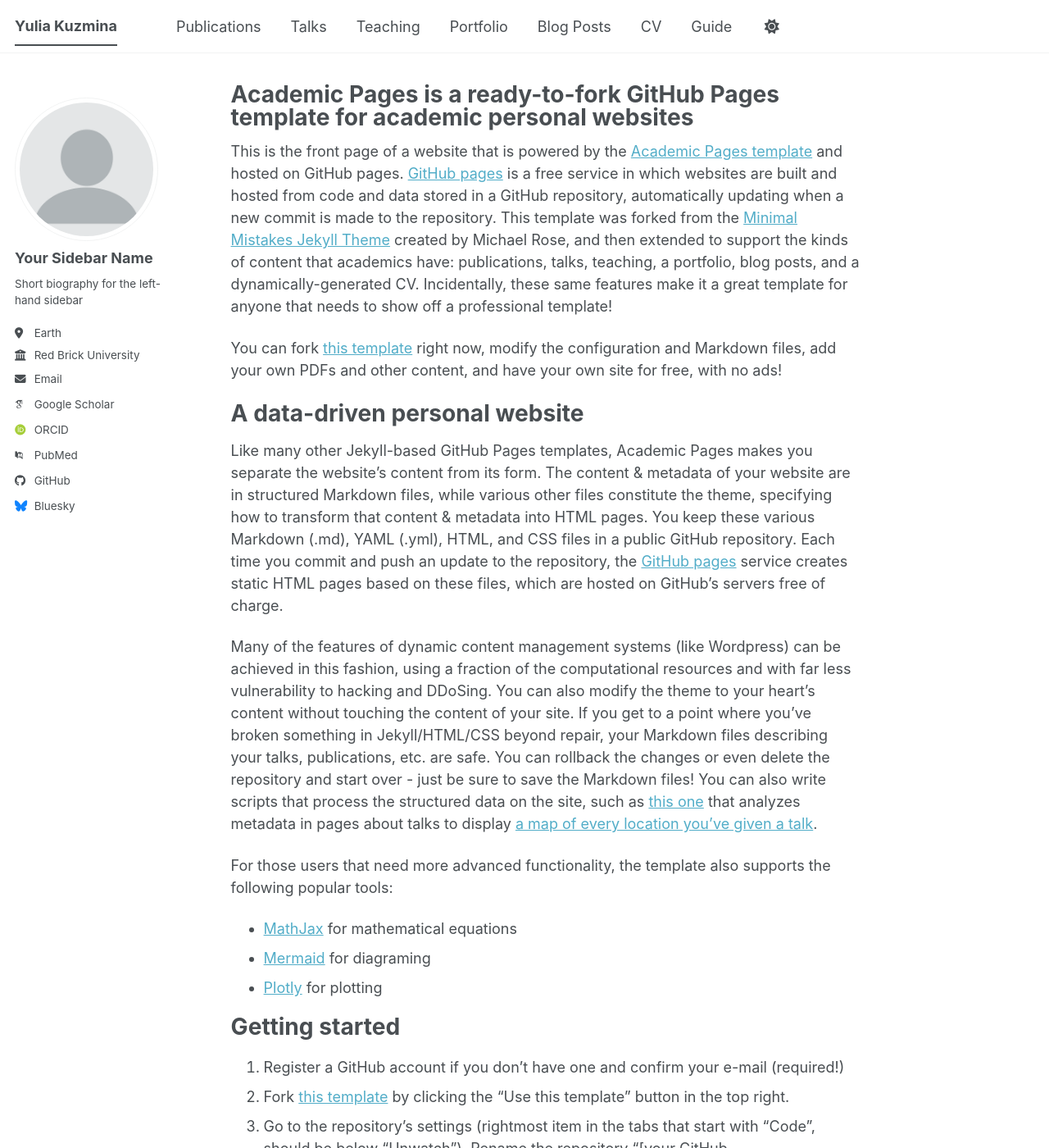
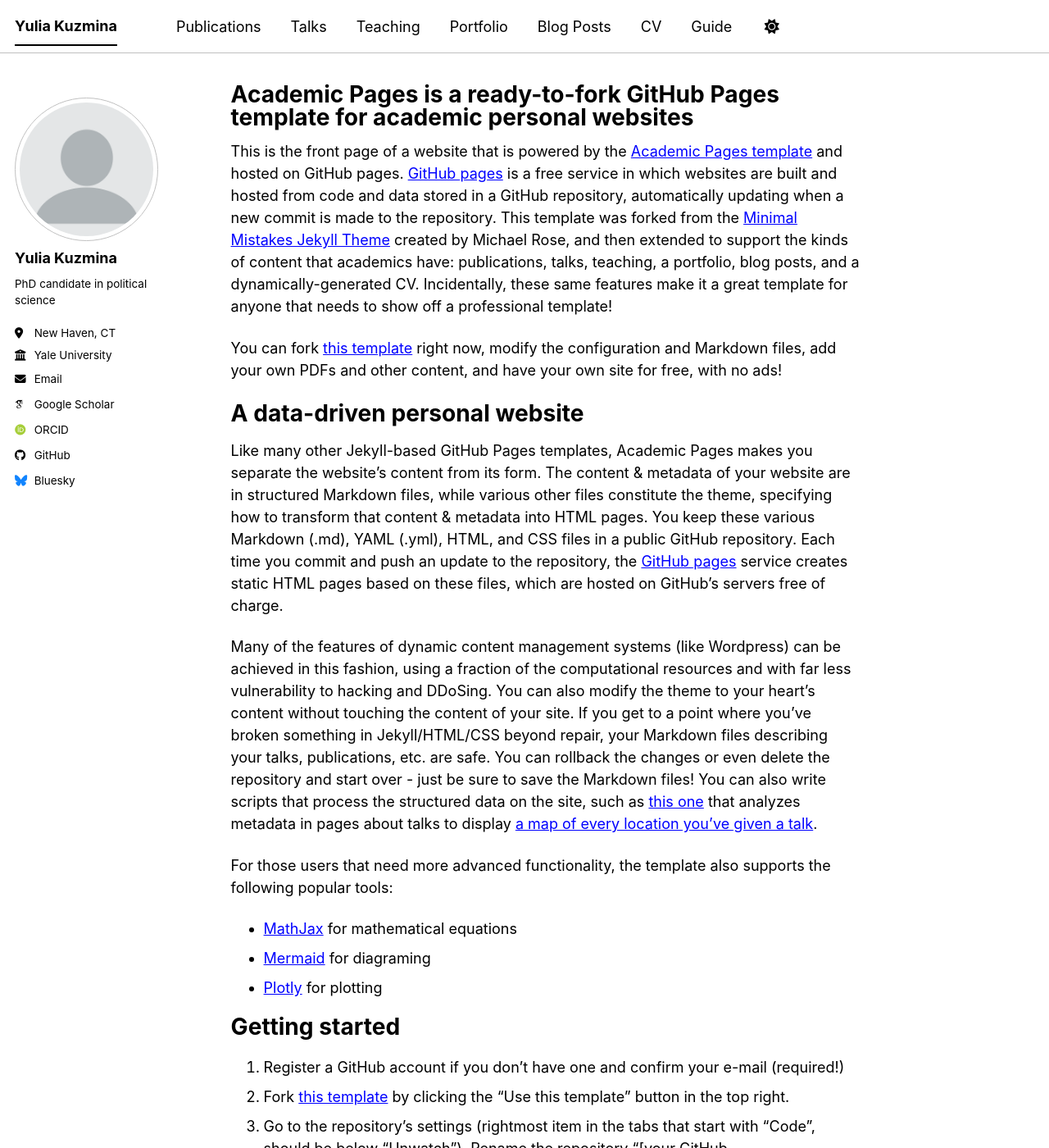
Before and after one commit to yuliakuzmina/yuliakuzmina.github.io, a Jekyll site: the page built from _pages/about.md, in a window 1280 px wide and 1400 px high. Shown: the whole window at 82% size. Built offline with Jekyll 4.4.1, drawn with Linux system fonts in a browser that asks for light colours; some web fonts are replaced; a script bundle is joined from its source files by our own code; library files that are not in the unit come from our copies; some of the changed text lies outside the part shown.

Commit message:
Update _config.yml

```diff
--- a/_config.yml
+++ b/_config.yml
@@ -8,12 +8,12 @@
 
 # Basic Site Settings
 locale                   : "en-US"
-site_theme               : "default" # The available themes options are "default", "air", "sunrise", "mint", "dirt" and "contrast"
+site_theme               : "contrast" # The available themes options are "default", "air", "sunrise", "mint", "dirt" and "contrast"
 title                    : "Yulia Kuzmina"
 title_separator          : "-"
-name                     : &name "Your Name"
-description              : &description "Your Name's academic portfolio"   # Update this with a general description of your site, this is the default if not overridden by a page
-url                      : https://academicpages.github.io # The base hostname & protocol for your site e.g. "https://[your GitHub username].github.io",
+name                     : &name "Yulia Kuzmina"
+description              : &description ""   # Update this with a general description of your site, this is the default if not overridden by a page
+url                      : https://yuliakuzmina.github.io # The base hostname & protocol for your site e.g. "https://[your GitHub username].github.io",
                                                            # or if you already have some other page hosted on Github then use "https://[your GitHub username].github.io/[Your Repo Name]"
 baseurl                  : "" # the subpath of your site, e.g. "/blog"
 repository               : "academicpages/academicpages.github.io"
@@ -24,24 +24,24 @@
 author:
   # Biographic information
   avatar           : "profile.png"
-  name             : "Your Sidebar Name"
+  name             : "Yulia Kuzmina"
   pronouns         : # example: "she/her"
-  bio              : "Short biography for the left-hand sidebar"
-  location         : "Earth"
-  employer         : "Red Brick University"
+  bio              : "PhD candidate in political science"
+  location         : "New Haven, CT"
+  employer         : "Yale University"
   uri              : # URL
-  email            : "none@example.org"
+  email            : "yulia.kuzmina@yale.edu"
 
   # Academic websites
   academia         : # URL
   arxiv            : # URL - Update with the correct link to your profile
-  googlescholar    : "https://scholar.google.com/citations?user=PS_CX0AAAAAJ"
+  googlescholar    : "https://scholar.google.com/citations?hl=en&view_op=list_works&gmla=AF9nlQsmzqQLDXikqZ2wXDScoiX60s1QEGlWMd9IIzCvI6m9qfIpYpIzlc08hdSG-6ZVUADOT0rd8lpWrZxeJQ&user=bbCoOWgAAAAJ"
   inspire-hep      : # URL
   impactstory      : # URL
-  orcid            : "https://orcid.org/yourorcidurl"
+  orcid            : "https://orcid.org/0000-0002-0064-1102"
   semantic         : # URL
   ssrn             : # URL
-  pubmed           : "https://www.ncbi.nlm.nih.gov/pubmed/?term=john+snow"
+  pubmed           : #"https://www.ncbi.nlm.nih.gov/pubmed/?term=john+snow"
   researchgate     : # URL
   scopus           : # URL
   zotero           : # URL
@@ -51,13 +51,13 @@
   bitbucket        : # Username - Update with your username on the site
   codepen          : # Username
   dribbble         : # Username
-  github           : "academicpages"
+  github           : "yuliakuzmina"
   kaggle           : # Username
   stackoverflow    : # User number or user number and name (i.e., use "1" or "1/jeff-atwood")
 
   # Social media
   artstation       : # Username
-  bluesky          : "bsky.app" # Replace this with you Bluesky username
+  bluesky          : "yuliakuzmina.bsky.social" # Replace this with you Bluesky username
   facebook         : # Username
   flickr           : # Username
   foursquare       : # Username
```
